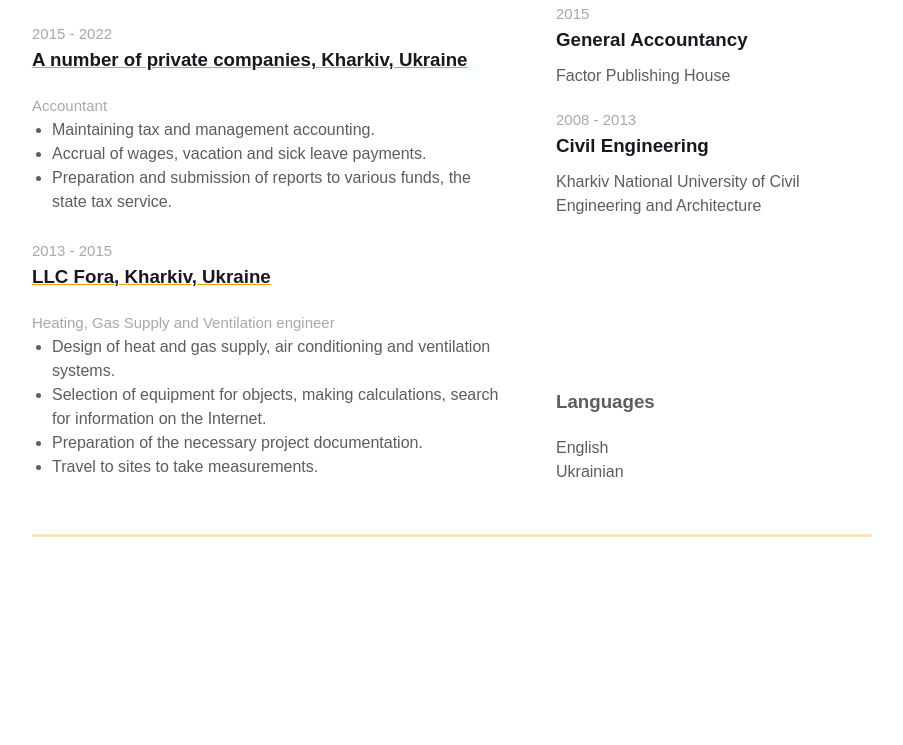
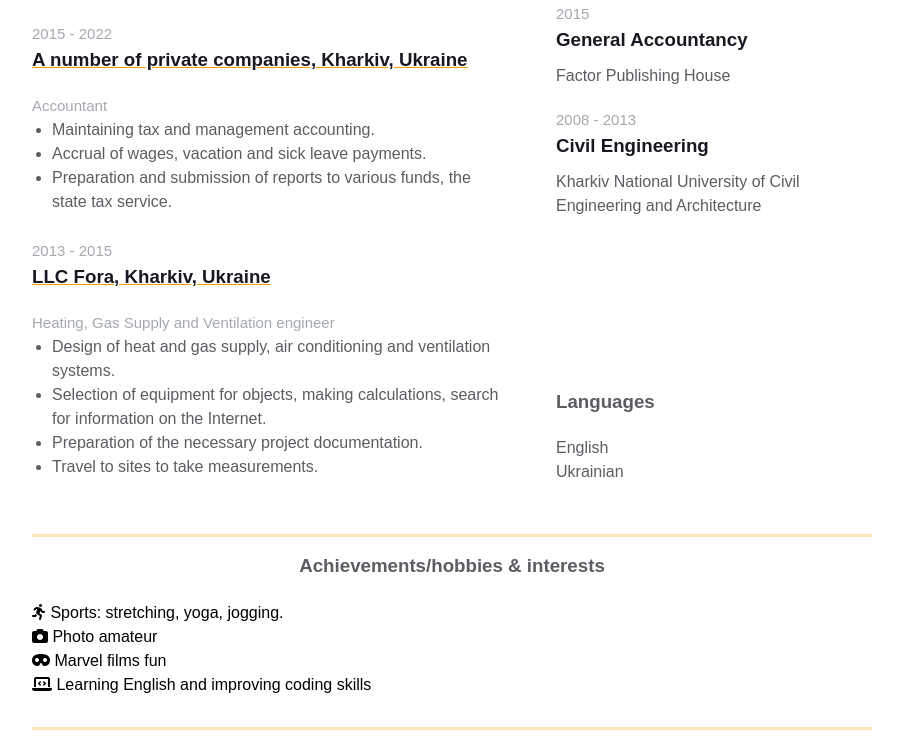
Before and after one commit to Mikhnova-Tetiana/homepage, a plain HTML site: page index.html in a window 1280 px wide. Shown: the part 1203-1948 px from the top of the page, without its empty margins (188-1091 px from the left). Before the commit the page ends 1755 px from the top, so only its background shows below. Drawn offline with Linux system fonts and the light colour scheme.

Commit message:
Achievements/hobbies block was created

```diff
--- a/index.html
+++ b/index.html
@@ -1,5 +1,5 @@
 <!DOCTYPE html>
-<html>
+<html lang="en">
   <head>
     <meta charset="UTF-8" />
     <meta name="viewport" content="width=device-width, initial-scale=1" />
@@ -293,5 +293,32 @@
       </div>
     </div>
 
+    <div class="container">
+      <div class="resume__block">
+        <div class="hobbies-intrests">
+          <h3 class="hobbies-intrests__header">
+            Achievements/hobbies & interests
+          </h3>
+          <ul class="hobbies-intrests__list">
+            <li><i class="fa-solid fa-person-running"></i>
+              Sports: stretching, yoga, jogging.
+            </li>
+            <li>
+              <i class="fa-solid fa-camera"></i>
+              Photo amateur
+            </li>
+            <li>
+              <i class="fa-solid fa-mask"></i>
+              Marvel films fun
+            </li>
+            <li>
+              <i class="fa-solid fa-laptop-code"></i>
+              Learning English and improving coding skills
+            </li>
+          </ul>
+        </div>
+      </div>
+    </div>
+
   </body>
 </html>
--- a/styles.css
+++ b/styles.css
@@ -218,7 +218,6 @@ body {
 }
 
 .experiences__company-project {
-  /* margin-left: 15px; */
   margin-bottom: 25px;
 }
 
@@ -287,3 +286,15 @@ body {
 .additional-info__languages-item {
   color: var(--secondary-text-color);
 }
+
+/* ----------------- Hobbies and intrests styles ----------------- */
+.hobbies-intrests__header {
+  color: var(--secondary-text-color);
+  text-align: center;
+  margin-bottom: 20px;
+}
+.hobbies-intrests__list {
+  list-style-type: none;
+  margin: 0;
+  padding: 0;
+}
```
